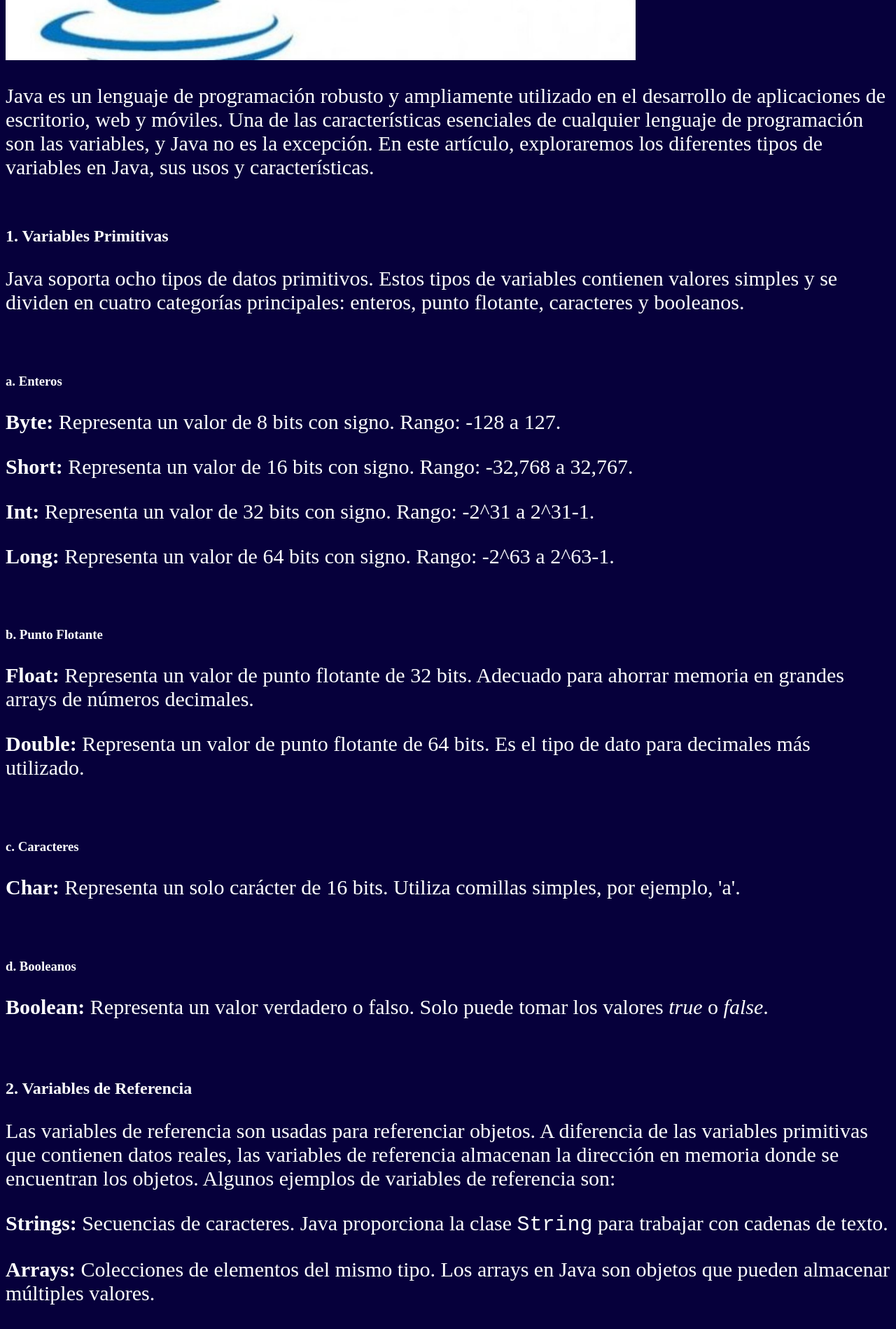
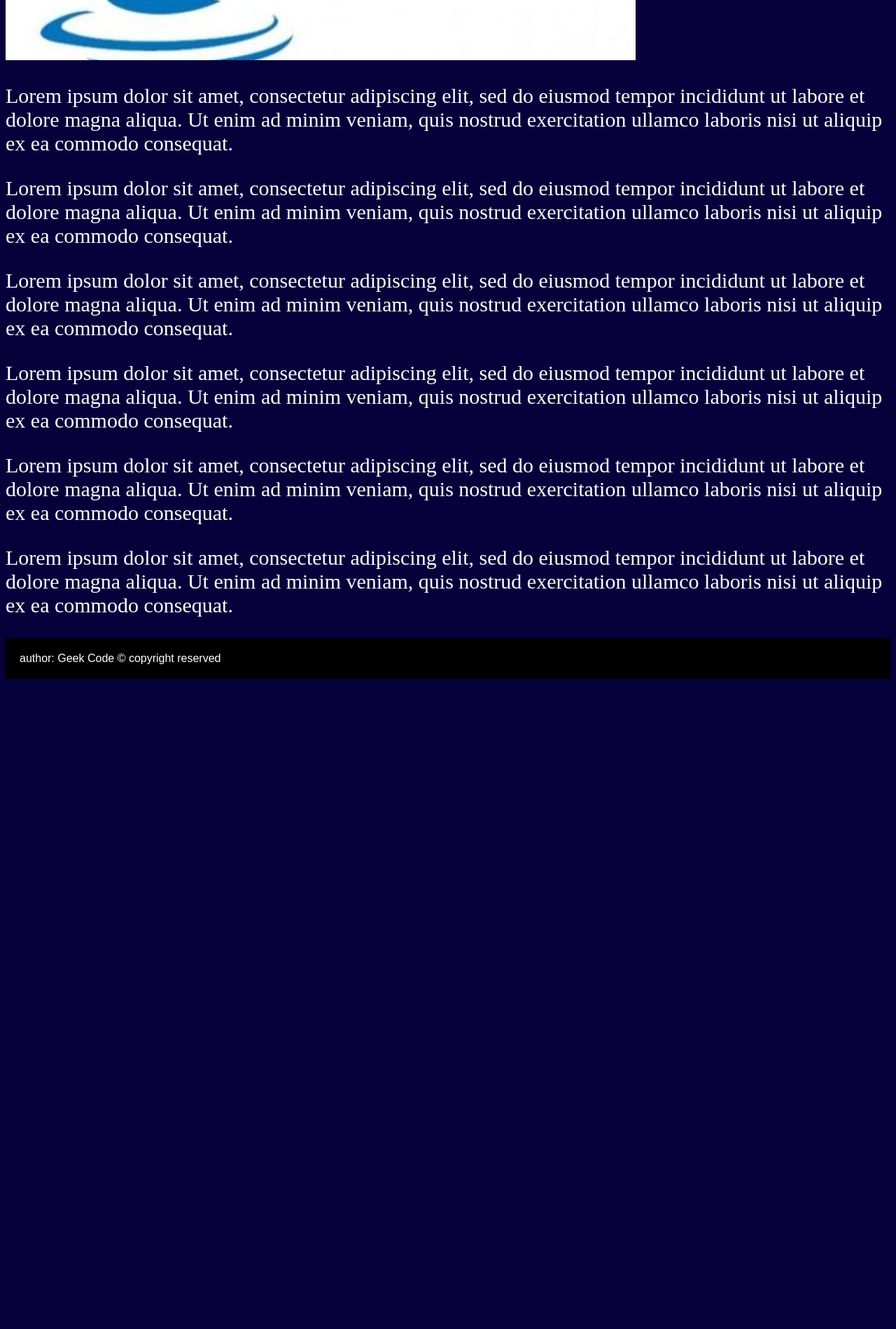
Before and after one commit to mauricioestradadlg/geekCode, a Next.js app: page /blog/java/tiposVariables in a window 1280 px wide. Shown: the part 840-2739 px from the top of the page at 70% size. After the commit the page ends 1818 px from the top, so only its background shows below. Built offline with nearby package versions, Linux system fonts and the light colour scheme.

Commit message:
lorem ipsum

```diff
--- a/src/app/blog/java/tiposVariables/page.js
+++ b/src/app/blog/java/tiposVariables/page.js
@@ -39,41 +39,36 @@
       <Image src={java3} className={styles.imgInicio} alt="Java Variables" width={900} height={500} />
 
       <article>
-        <p>Java es un lenguaje de programación robusto y ampliamente utilizado en el desarrollo de aplicaciones de escritorio, web y móviles. Una de las características esenciales de cualquier lenguaje de programación son las variables, y Java no es la excepción. En este artículo, exploraremos los diferentes tipos de variables en Java, sus usos y características.</p>
-        <br />
-        <h2>1. Variables Primitivas</h2>
-        <p>Java soporta ocho tipos de datos primitivos. Estos tipos de variables contienen valores simples y se dividen en cuatro categorías principales: enteros, punto flotante, caracteres y booleanos.</p>
-        <br /><br />
-        <h3>a. Enteros</h3>
-        <p><b>Byte:</b> Representa un valor de 8 bits con signo. Rango: -128 a 127.</p>
-        <p><b>Short:</b> Representa un valor de 16 bits con signo. Rango: -32,768 a 32,767.</p>
-        <p><b>Int:</b> Representa un valor de 32 bits con signo. Rango: -2^31 a 2^31-1.</p>
-        <p><b>Long:</b> Representa un valor de 64 bits con signo. Rango: -2^63 a 2^63-1.</p>
-        <br /><br />
-        <h3>b. Punto Flotante</h3>
-        <p><b>Float:</b> Representa un valor de punto flotante de 32 bits. Adecuado para ahorrar memoria en grandes arrays de números decimales.</p>
-        <p><b>Double:</b> Representa un valor de punto flotante de 64 bits. Es el tipo de dato para decimales más utilizado.</p>
-        <br /><br />
-        <h3>c. Caracteres</h3>
-        <p><b>Char:</b> Representa un solo carácter de 16 bits. Utiliza comillas simples, por ejemplo, 'a'.</p>
-        <br /><br />
-        <h3>d. Booleanos</h3>
-        <p><b>Boolean:</b> Representa un valor verdadero o falso. Solo puede tomar los valores <i>true</i> o <i>false</i>.</p>
-        <br /><br />
-        <h2>2. Variables de Referencia</h2>
-        <p>Las variables de referencia son usadas para referenciar objetos. A diferencia de las variables primitivas que contienen datos reales, las variables de referencia almacenan la dirección en memoria donde se encuentran los objetos. Algunos ejemplos de variables de referencia son:</p>
-        <p><b>Strings:</b> Secuencias de caracteres. Java proporciona la clase <code>String</code> para trabajar con cadenas de texto.</p>
-        <p><b>Arrays:</b> Colecciones de elementos del mismo tipo. Los arrays en Java son objetos que pueden almacenar múltiples valores.</p>
-        <p><b>Clases:</b> Instancias de cualquier clase que crees en Java. Por ejemplo, si tienes una clase <code>Persona</code>, puedes crear una variable de referencia a una instancia de <code>Persona</code>.</p>
-        <br /><br />
-        <h2>3. Variables Locales</h2>
-        <p>Las variables locales son declaradas dentro de un método y solo son accesibles dentro de ese método. No tienen valores predeterminados y deben ser inicializadas antes de ser usadas.</p>
-        <br /><br />
-        <h2>4. Variables de Instancia</h2>
-        <p>Las variables de instancia son variables no estáticas que pertenecen a una instancia específica de una clase. Cada objeto de la clase tiene su propia copia de la variable de instancia.</p>
-        <br /><br />
-        <h2>5. Variables de Clase</h2>
-        <p>Las variables de clase (también conocidas como variables estáticas) son declaradas con la palabra clave <code>static</code> dentro de una clase, pero fuera de cualquier método. Solo hay una copia de la variable de clase, independientemente de cuántos objetos se creen de la clase.</p>
+      <p>Lorem ipsum dolor sit amet, consectetur adipiscing elit,
+      sed do eiusmod tempor incididunt ut labore et dolore magna
+      aliqua. Ut enim ad minim veniam, quis nostrud exercitation
+      ullamco laboris nisi ut aliquip ex ea commodo consequat.
+      </p>
+      <p>Lorem ipsum dolor sit amet, consectetur adipiscing elit,
+      sed do eiusmod tempor incididunt ut labore et dolore magna
+      aliqua. Ut enim ad minim veniam, quis nostrud exercitation
+      ullamco laboris nisi ut aliquip ex ea commodo consequat.
+      </p>
+      <p>Lorem ipsum dolor sit amet, consectetur adipiscing elit,
+      sed do eiusmod tempor incididunt ut labore et dolore magna
+      aliqua. Ut enim ad minim veniam, quis nostrud exercitation
+      ullamco laboris nisi ut aliquip ex ea commodo consequat.
+      </p>
+      <p>Lorem ipsum dolor sit amet, consectetur adipiscing elit,
+      sed do eiusmod tempor incididunt ut labore et dolore magna
+      aliqua. Ut enim ad minim veniam, quis nostrud exercitation
+      ullamco laboris nisi ut aliquip ex ea commodo consequat.
+      </p>
+      <p>Lorem ipsum dolor sit amet, consectetur adipiscing elit,
+      sed do eiusmod tempor incididunt ut labore et dolore magna
+      aliqua. Ut enim ad minim veniam, quis nostrud exercitation
+      ullamco laboris nisi ut aliquip ex ea commodo consequat.
+      </p>
+      <p>Lorem ipsum dolor sit amet, consectetur adipiscing elit,
+      sed do eiusmod tempor incididunt ut labore et dolore magna
+      aliqua. Ut enim ad minim veniam, quis nostrud exercitation
+      ullamco laboris nisi ut aliquip ex ea commodo consequat.
+      </p>
       </article>
       </main>
     </>);
```
